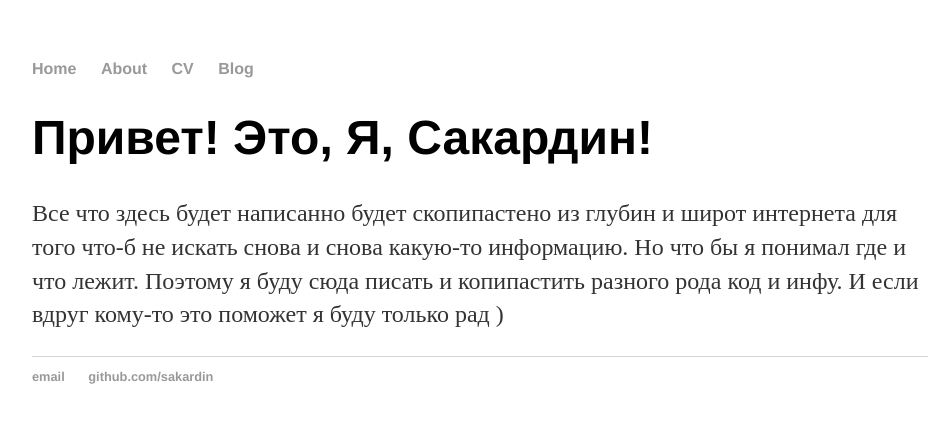
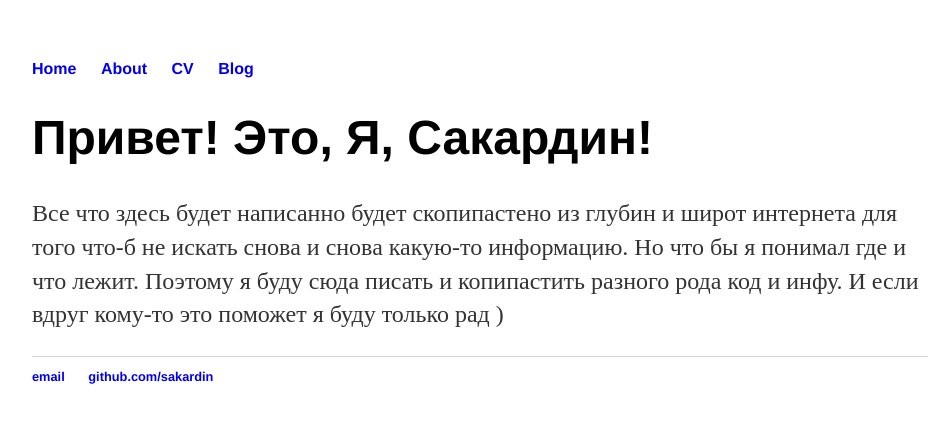
Before and after one commit to Sakardin/sakardin.github.io, a Jekyll site: the page built from index.html, in a window 1280 px wide. Shown: the top 423 px of the page, without its empty margins (160-1109 px from the left). Built offline with Jekyll 4.4.1, drawn with Linux system fonts in a browser that asks for light colours.

Commit message:
css edit

```diff
--- a/css/main.css
+++ b/css/main.css
@@ -7,6 +7,7 @@ nav ul, footer ul {
     padding: 0px;
     list-style: none;
     font-weight: bold;
+
 }
 nav ul li, footer ul li {
     display: inline;
@@ -14,9 +15,10 @@ nav ul li, footer ul li {
 }
 a {
     text-decoration: none;
-    color: #999;
+
 }
 a:hover {
+    color: #999;
     text-decoration: underline;
 }
 h1 {
```
